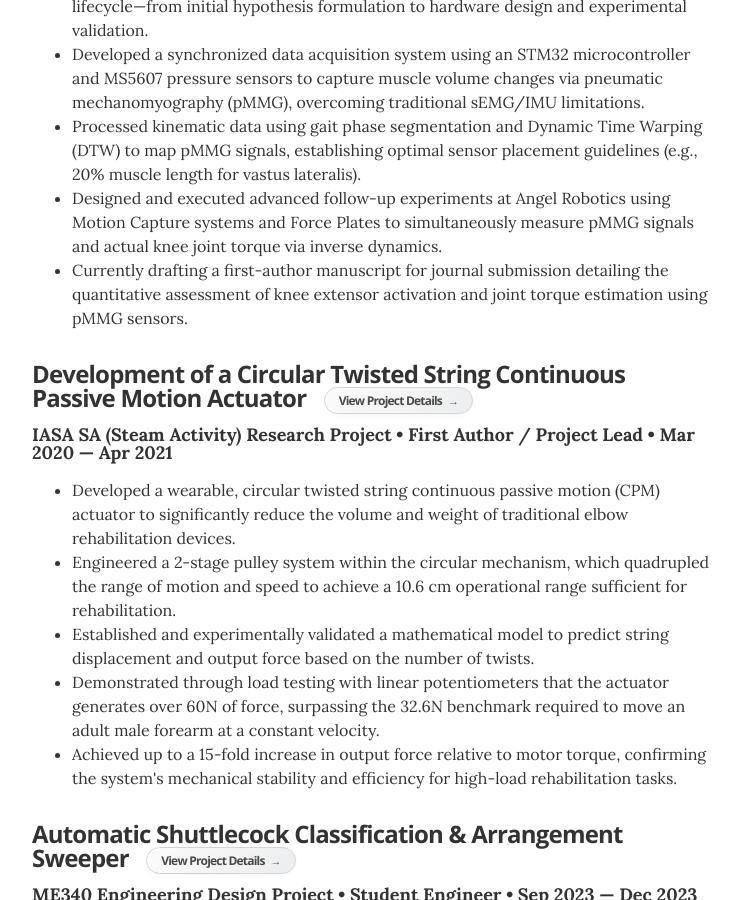
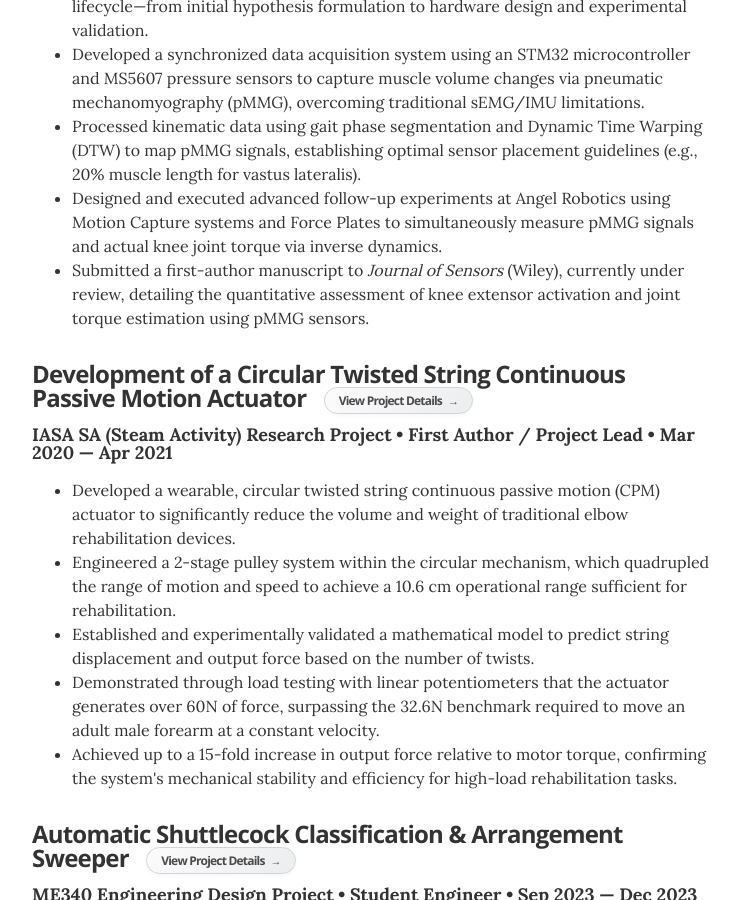
Before and after one commit to joonseokym/joonseokym.github.io, a Jekyll site: the page built from index.html, in a window 1280 px wide and 900 px high, scrolled down 2076 px. Shown: the whole window, without its empty margins (268-1008 px from the left). Built offline with Jekyll 4.4.1, drawn with Linux system fonts in a browser that asks for light colours; some of the changed text lies outside the part shown.

Commit message:
content: list pMMG paper as under review at Journal of Sensors
- Add publications data and render it in Patents & Publications
- Update pMMG project bullet and post status
- Update CV PDF with Publications section

Co-Authored-By: Claude Opus 5.5 <noreply@anthropic.com>

```diff
--- a/_data/projects.yml
+++ b/_data/projects.yml
@@ -5,7 +5,7 @@
   role: KAIST URP & Follow-up Research • Project Lead & First Author
   duration: Jun 2024 &mdash; Present
   url: "/2024/12/02/pmmg-sensor.html"
-  description: <ul class="resume-item-list"><li>Independently conceptualized the research topic and spearheaded the entire project lifecycle—from initial hypothesis formulation to hardware design and experimental validation.</li><li>Developed a synchronized data acquisition system using an STM32 microcontroller and MS5607 pressure sensors to capture muscle volume changes via pneumatic mechanomyography (pMMG), overcoming traditional sEMG/IMU limitations.</li><li>Processed kinematic data using gait phase segmentation and Dynamic Time Warping (DTW) to map pMMG signals, establishing optimal sensor placement guidelines (e.g., 20% muscle length for vastus lateralis).</li><li>Designed and executed advanced follow-up experiments at Angel Robotics using Motion Capture systems and Force Plates to simultaneously measure pMMG signals and actual knee joint torque via inverse dynamics.</li><li>Currently drafting a first-author manuscript for journal submission detailing the quantitative assessment of knee extensor activation and joint torque estimation using pMMG sensors.</li></ul>
+  description: <ul class="resume-item-list"><li>Independently conceptualized the research topic and spearheaded the entire project lifecycle—from initial hypothesis formulation to hardware design and experimental validation.</li><li>Developed a synchronized data acquisition system using an STM32 microcontroller and MS5607 pressure sensors to capture muscle volume changes via pneumatic mechanomyography (pMMG), overcoming traditional sEMG/IMU limitations.</li><li>Processed kinematic data using gait phase segmentation and Dynamic Time Warping (DTW) to map pMMG signals, establishing optimal sensor placement guidelines (e.g., 20% muscle length for vastus lateralis).</li><li>Designed and executed advanced follow-up experiments at Angel Robotics using Motion Capture systems and Force Plates to simultaneously measure pMMG signals and actual knee joint torque via inverse dynamics.</li><li>Submitted a first-author manuscript to <i>Journal of Sensors</i> (Wiley), currently under review, detailing the quantitative assessment of knee extensor activation and joint torque estimation using pMMG sensors.</li></ul>
 
 # 2. Twisted String CPM Actuator
 - project: Development of a Circular Twisted String Continuous Passive Motion Actuator
--- a/_layouts/resume.html
+++ b/_layouts/resume.html
@@ -134,6 +134,21 @@
       <header class="section-header">
         <h2>Patents & Publications</h2>
       </header>
+
+      {% for pub in site.data.publications %}
+      <div class="resume-item" itemscope itemtype="http://schema.org/ScholarlyArticle">
+        <h3 class="resume-item-title" itemprop="name">
+          {{ pub.title }}
+          {% if pub.url %}
+          <a href="{{ pub.url | relative_url }}" class="view-details-badge">View Project Details</a>
+          {% endif %}
+        </h3>
+        <h4 class="resume-item-details">
+          {{ pub.venue }} &bull; {{ pub.status }}, {{ pub.year }}
+        </h4>
+        <p class="resume-item-copy">{{ pub.authors }}</p>
+      </div>
+      {% endfor %}
 
       {% for patent in site.data.patents %}
       <div class="resume-item">
```
Also changed, not shown: _data/publications.yml (added, +8 -0 lines), _posts/2024-12-02-pmmg-sensor.md (+1 -1 lines), 1 other file.
